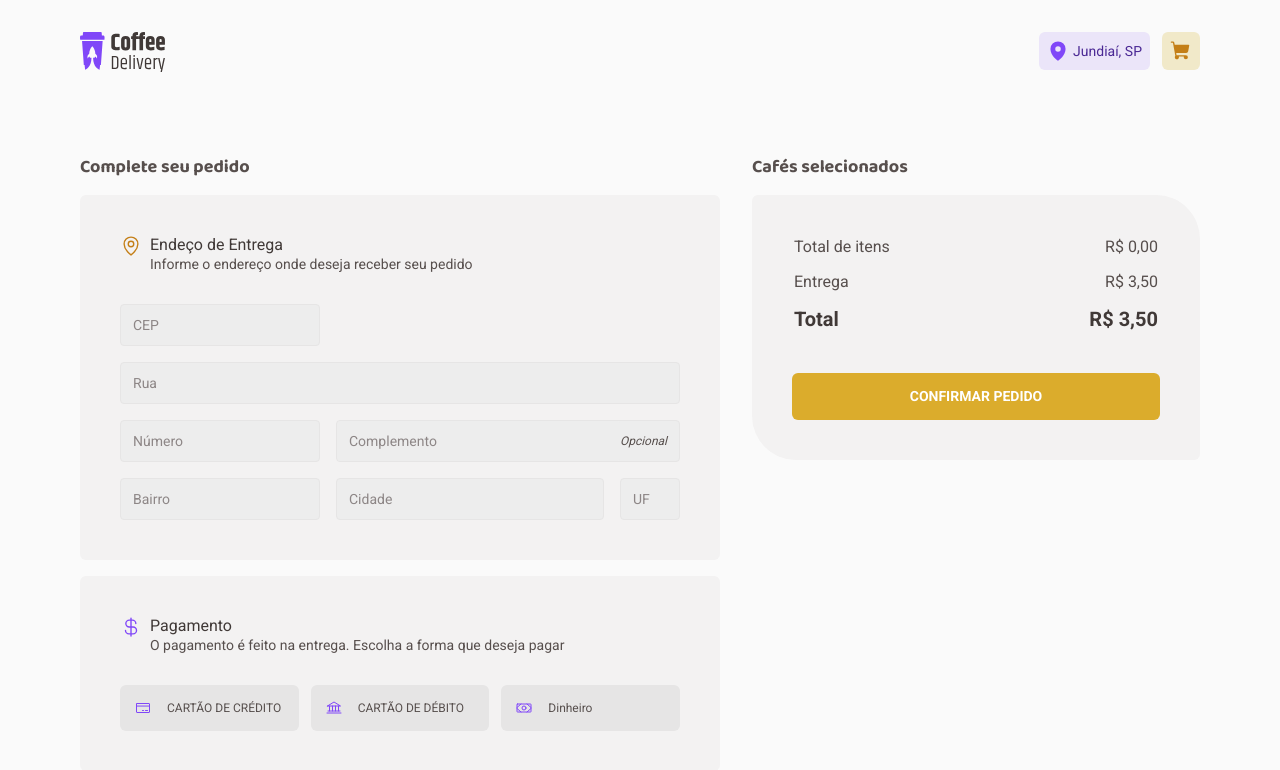
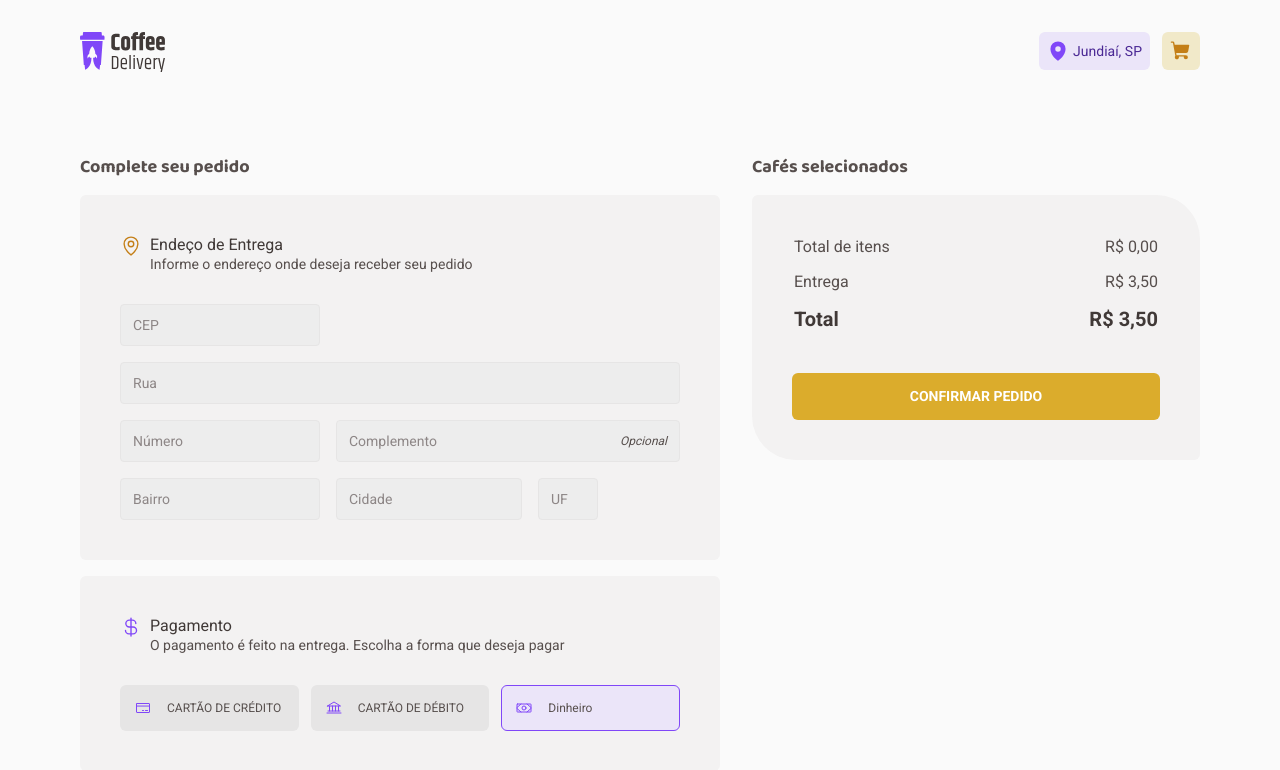
Before and after one commit to willianlins/Coffe-Delivery-Ignite, a React (Vite) app: page /Checkout in a window 1280 px wide. Shown: the top 770 px of the page. Built offline with nearby package versions, Linux system fonts and the light colour scheme.

Commit message:
desafio finalizado

```diff
--- a/package.json
+++ b/package.json
@@ -10,12 +10,15 @@
     "preview": "vite preview"
   },
   "dependencies": {
+    "@hookform/resolvers": "^3.3.4",
     "immer": "^10.0.4",
     "phosphor-react": "^1.4.1",
     "react": "^18.2.0",
     "react-dom": "^18.2.0",
+    "react-hook-form": "^7.51.3",
     "react-router-dom": "^6.22.3",
-    "styled-components": "^6.1.8"
+    "styled-components": "^6.1.8",
+    "zod": "^3.23.4"
   },
   "devDependencies": {
     "@rocketseat/eslint-config": "^2.2.2",
--- a/src/contexts/CoffeContext.tsx
+++ b/src/contexts/CoffeContext.tsx
@@ -3,6 +3,7 @@ import { Coffebuy, coffeBuyReducer } from '../reducers/coffeBuy/reducer'
 import {
   addNewCoffe,
   addQuatityCoffe,
+  removeAllCoffe,
   removeCoffe,
   updateQuatityCoffe,
 } from '../reducers/coffeBuy/actions'
@@ -19,6 +20,7 @@ interface CoffeContextType {
   ) => void
   removeCoffeId: (idCoffe: number) => void
   updateQuatityCoffes: (idCoffe: number, quantity: number) => void
+  removeAllCoffeCart: () => void
 }
 
 export const CoffeContext = createContext({} as CoffeContextType)
@@ -66,6 +68,10 @@ export function CoffeContextProvider({ children }: CoffeContextProviderProps) {
     dispatch(updateQuatityCoffe(idCoffe, quantity))
   }
 
+  function removeAllCoffeCart() {
+    dispatch(removeAllCoffe())
+  }
+
   return (
     <CoffeContext.Provider
       value={{
@@ -74,6 +80,7 @@ export function CoffeContextProvider({ children }: CoffeContextProviderProps) {
         addAmountCoffe,
         removeCoffeId,
         updateQuatityCoffes,
+        removeAllCoffeCart,
       }}
     >
       {children}
--- a/src/pages/Checkout/index.tsx
+++ b/src/pages/Checkout/index.tsx
@@ -1,4 +1,10 @@
 import { Bank, CreditCard, CurrencyDollar, MapPin, Money } from 'phosphor-react'
+import { CoffeList } from './Components/CoffeList'
+import { useContext } from 'react'
+import { CoffeContext } from '../../contexts/CoffeContext'
+import * as zod from 'zod'
+import { useNavigate } from 'react-router-dom'
+
 import {
   CheckoutFormLeftInfo,
   CheckoutFormLeftInfoHeader,
@@ -10,20 +16,49 @@ import {
   FormRightListCoffe,
   FormRightPriceList,
 } from './styles'
-import { CoffeList } from './Components/CoffeList'
-import { NavLink } from 'react-router-dom'
-import { useContext } from 'react'
-import { CoffeContext } from '../../contexts/CoffeContext'
+import { useForm } from 'react-hook-form'
+import { zodResolver } from '@hookform/resolvers/zod'
+
+const coffeBuyValidationSchema = zod.object({
+  cep: zod.string().min(8, 'Informe o cep').max(8, 'Informe o cep'),
+  rua: zod.string().min(5, 'Informe o endereço'),
+  numero: zod.string().min(1, 'Informe o número'),
+  bairro: zod.string().min(5, 'Informe o bairro'),
+  cidade: zod.string().min(1, 'Informe a cidade'),
+  uf: zod.string().min(1, 'Informe a UF'),
+  payment: zod.string(),
+})
+
+type newCoffeBuy = zod.infer<typeof coffeBuyValidationSchema>
 
 export function Checkout() {
-  const { coffes } = useContext(CoffeContext)
+  const { coffes, removeAllCoffeCart } = useContext(CoffeContext)
+  const { handleSubmit, register, reset, formState } = useForm<newCoffeBuy>({
+    resolver: zodResolver(coffeBuyValidationSchema),
+    defaultValues: {
+      cep: '',
+      rua: '',
+      numero: '',
+      bairro: '',
+      cidade: '',
+      uf: '',
+    },
+  })
+  const navigate = useNavigate()
+
+  function handleCoffeBuy() {
+    reset()
+    removeAllCoffeCart()
+    navigate(`/success`)
+  }
+
   const VALUEDELIVERY = 3.5
   const VALUECART = coffes.reduce((ac, current) => {
     return ac + current.price * current.quantity
   }, 0)
 
   return (
-    <ContainerCheckout>
+    <ContainerCheckout onSubmit={handleSubmit(handleCoffeBuy)} action="">
       <div>
         <h2>Complete seu pedido</h2>
         <div>
@@ -36,9 +71,22 @@ export function Checkout() {
               </div>
             </CheckoutFormLeftInfoHeader>
             <FormLeftInfoInput>
-              <input type="text" placeholder="CEP" name="CEP" />
-              <input type="text" placeholder="Rua" name="Rua" />
-              <input type="text" placeholder="Número" name="Numero" />
+              <span>
+                <input type="text" placeholder="CEP" {...register('cep')} />
+                {formState?.errors?.cep?.message}
+              </span>
+              <span>
+                <input type="text" placeholder="Rua" {...register('rua')} />
+                {formState?.errors?.rua?.message}
+              </span>
+              <span>
+                <input
+                  type="text"
+                  placeholder="Número"
+                  {...register('numero')}
+                />
+                {formState?.errors?.numero?.message}
+              </span>
               <div tabIndex={0}>
                 <input
                   type="text"
@@ -47,9 +95,26 @@ export function Checkout() {
                 />
                 Opcional
               </div>
-              <input type="text" placeholder="Bairro" name="Bairro" />
-              <input type="text" placeholder="Cidade" name="Cidade" />
-              <input type="text" placeholder="UF" name="UF" />
+              <span>
+                <input
+                  type="text"
+                  placeholder="Bairro"
+                  {...register('bairro')}
+                />
+                {formState?.errors?.bairro?.message}
+              </span>
+              <span>
+                <input
+                  type="text"
+                  placeholder="Cidade"
+                  {...register('cidade')}
+                />
+                {formState?.errors?.cidade?.message}
+              </span>
+              <span>
+                <input type="text" placeholder="UF" {...register('uf')} />
+                {formState?.errors?.uf?.message}
+              </span>
             </FormLeftInfoInput>
           </CheckoutFormLeftInfo>
           <CheckoutFormLeftPayment>
@@ -68,7 +133,7 @@ export function Checkout() {
                 type="radio"
                 id="creditCard"
                 value="creditCard"
-                name="payment"
+                {...register('payment')}
               />
               <label htmlFor="creditCard">
                 <CreditCard size={16} /> CARTÃO DE CRÉDITO
@@ -78,13 +143,19 @@ export function Checkout() {
                 type="radio"
                 id="debitCard"
                 value="debitCard"
-                name="payment"
+                {...register('payment')}
               />
               <label htmlFor="debitCard">
                 <Bank size={16} /> CARTÃO DE DÉBITO
               </label>
 
-              <input type="radio" id="money" value="money" name="payment" />
+              <input
+                type="radio"
+                id="money"
+                value="money"
+                {...register('payment')}
+                defaultChecked
+              />
               <label htmlFor="money">
                 <Money size={16} /> Dinheiro
               </label>
@@ -153,9 +224,9 @@ export function Checkout() {
               </tr>
             </tbody>
           </FormRightPriceList>
-          <NavLink to={'/Success'}>
-            <button type="submit">CONFIRMAR PEDIDO</button>
-          </NavLink>
+          {/* <NavLink to={'/Success'}> */}
+          <button type="submit">CONFIRMAR PEDIDO</button>
+          {/* </NavLink> */}
         </CheckoutFormRight>
       </div>
     </ContainerCheckout>
--- a/src/pages/Checkout/styles.ts
+++ b/src/pages/Checkout/styles.ts
@@ -1,6 +1,6 @@
 import styled, { css } from 'styled-components'
 
-export const ContainerCheckout = styled.main`
+export const ContainerCheckout = styled.form`
   width: 74rem;
   margin: 0 auto;
   padding: 2rem;
@@ -109,8 +109,19 @@ export const CheckoutFormLeftInfo = styled(CheckoutFormLeft)``
 export const FormLeftInfoInput = styled.div`
   ${({ theme }) => css`
     display: flex;
+    flex-direction: row;
     flex-wrap: wrap;
+    align-items: flex-start;
     gap: 1rem;
+
+    span {
+      display: flex;
+      flex-direction: column;
+      color: ${theme.COLORS.RED};
+      font-size: ${theme.FONT_SIZE['TEXT-XS']}rem;
+      gap: 0.61rem;
+    }
+
     input {
       background: ${theme.COLORS['BASE-INPUT']};
       border: 1px solid ${theme.COLORS['BASE-BUTTON']};
@@ -141,19 +152,19 @@ export const FormLeftInfoInput = styled.div`
         border-color: ${(props) => props.theme.COLORS['YELLOW-DARK']};
       }
     }
-    [name='CEP'],
-    [name='Numero'],
-    [name='Bairro'] {
+    [name='cep'],
+    [name='numero'],
+    [name='bairro'] {
       width: 12.5rem;
     }
-    [name='Rua'] {
+    [name='rua'] {
       width: 35rem;
     }
     [name='Complemento'],
-    [name='Cidade'] {
+    [name='cidade'] {
       flex: 1;
     }
-    [name='UF'] {
+    [name='uf'] {
       width: 3.75rem;
     }
     [name='Cidade'] {
@@ -163,6 +174,7 @@ export const FormLeftInfoInput = styled.div`
     div {
       display: flex;
       align-items: center;
+      justify-content: flex-start;
       background: ${theme.COLORS['BASE-INPUT']};
       border: 1px solid ${theme.COLORS['BASE-BUTTON']};
       border-radius: 4px;
--- a/src/reducers/coffeBuy/actions.ts
+++ b/src/reducers/coffeBuy/actions.ts
@@ -5,6 +5,7 @@ export enum ActionTypes {
   ADD_QUANTITY_COFFE = 'ADD_QUANTITY_COFFE',
   REMOVE_COFFE = 'REMOVE_COFFE',
   UPDATE_QUANTITY_COFFE = 'UPDATE_QUANTITY_COFFE',
+  REMOVE_ALL_COFFE = 'REMOVE_ALL_COFFE',
 }
 
 export function addNewCoffe(newCoffe: Coffebuy) {
@@ -53,3 +54,8 @@ export function removeCoffe(idCoffe: number) {
     },
   }
 }
+export function removeAllCoffe() {
+  return {
+    type: ActionTypes.REMOVE_ALL_COFFE,
+  }
+}
--- a/src/reducers/coffeBuy/reducer.ts
+++ b/src/reducers/coffeBuy/reducer.ts
@@ -63,6 +63,11 @@ export function coffeBuyReducer(state: CoffeBuyState, action: any) {
         ),
       }
     }
+    case ActionTypes.REMOVE_ALL_COFFE: {
+      return {
+        coffes: [],
+      }
+    }
     default:
       return state
   }
--- a/src/styles/themes/default.ts
+++ b/src/styles/themes/default.ts
@@ -18,6 +18,7 @@ export default {
     'BASE-CARD': '#F3F2F2',
     BACKGROUND: '#FAFAFA',
     WHITE: '#FFFFFF',
+    RED: '#FF2A2A',
   },
   FONT_FAMILY: {
     TITLE: '"Baloo 2"',
```
Also changed, not shown: 1 other file (tests, documents, lock files or other folders).
